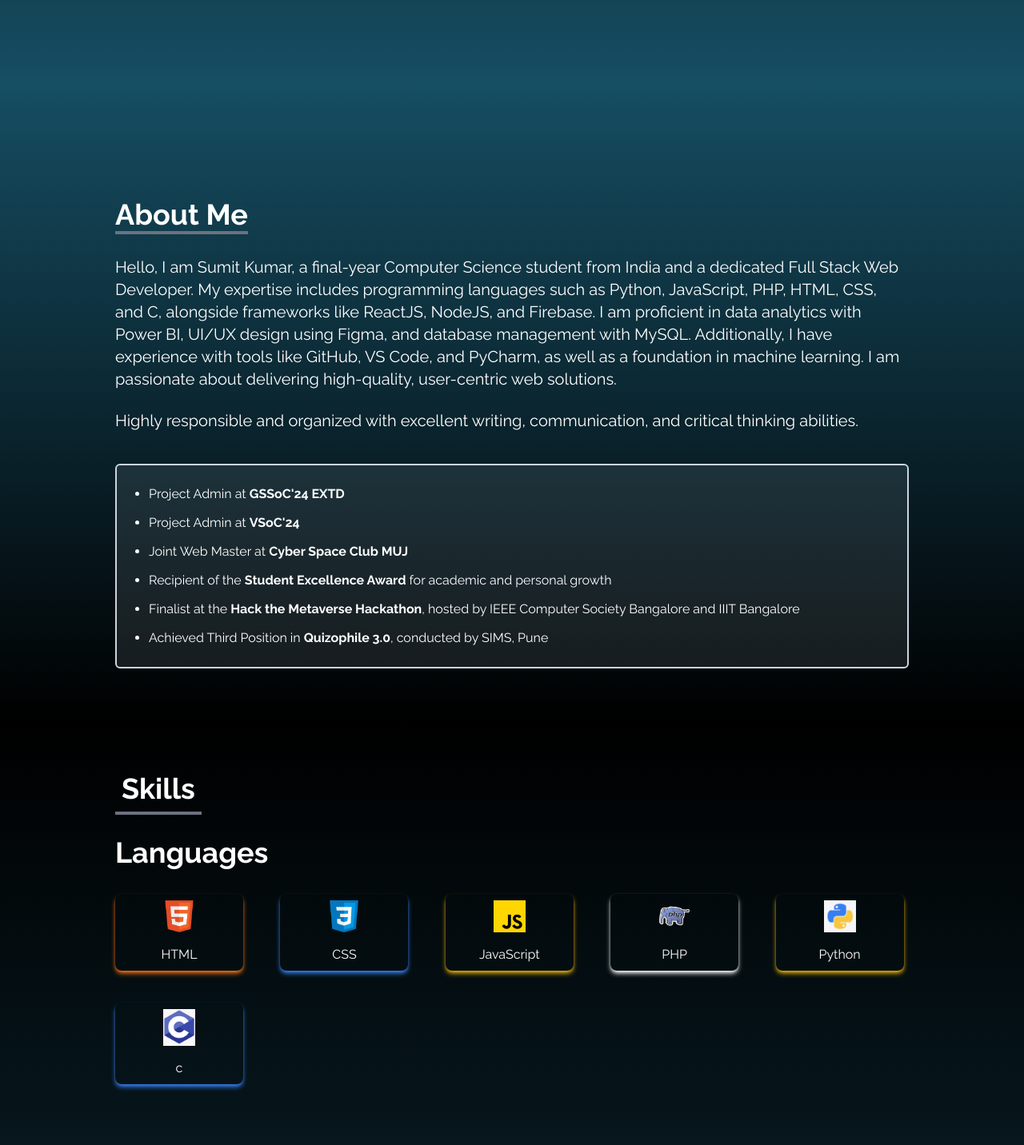
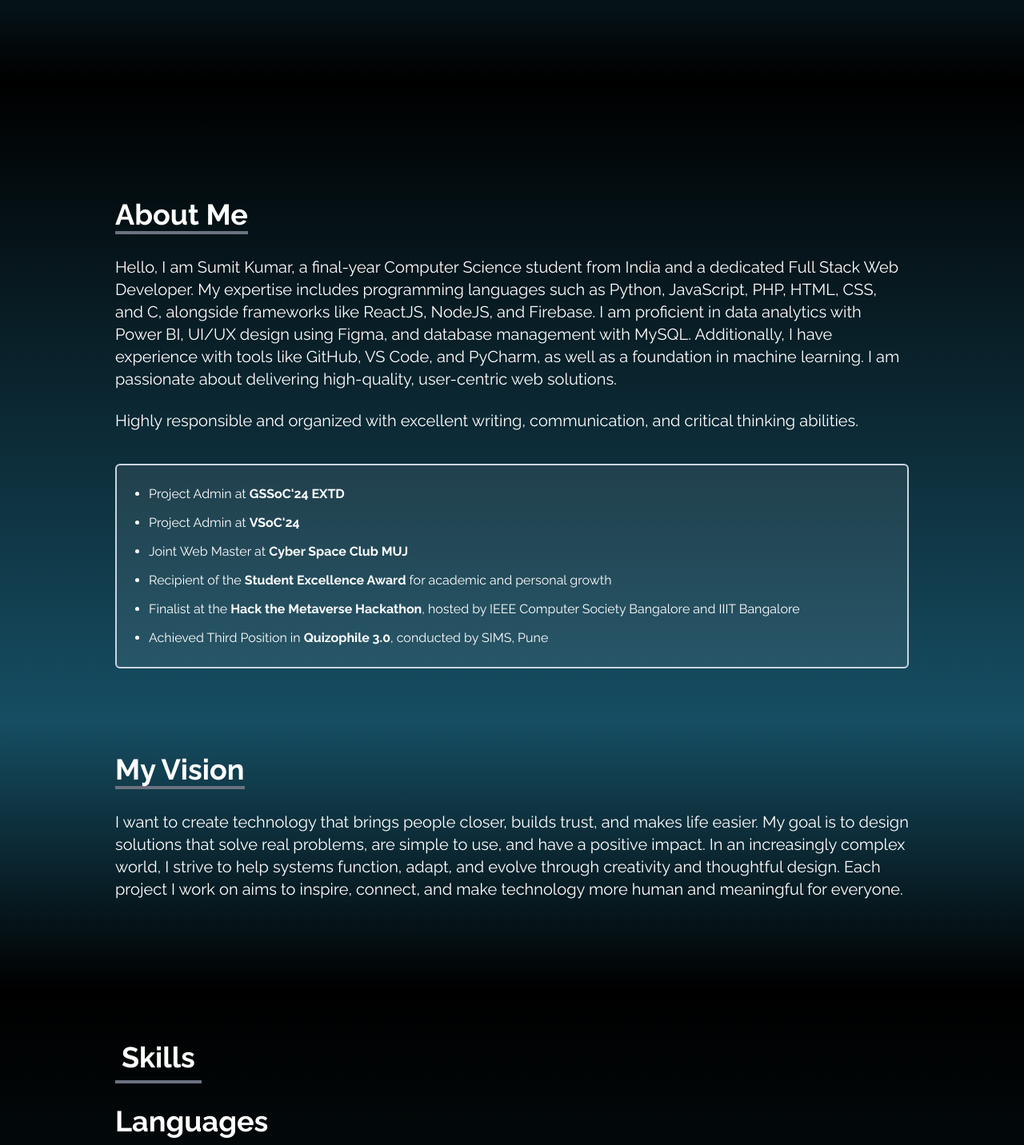
Before and after one commit to 07sumit1002/portfolio_self, a React (Create React App) app: page / in a window 1280 px wide. Shown: the part 698-2130 px from the top of the page at 80% size. Built offline with nearby package versions, Linux system fonts and the light colour scheme.

Commit message:
added vision

```diff
--- a/src/App.js
+++ b/src/App.js
@@ -5,8 +5,9 @@ import Navbar from './Components/Navbar';
 import Projects from './Components/Projects';
 import Skills from './Components/Skills';
 import Sociallinks from './Components/Sociallinks';
-import Contacts from './Components/Contacts'
+import Contacts from './Components/Contacts';
 import Internship from './Components/Internship';
+import Vision from './Components/Vision';
 
 function App() {
   return (
@@ -14,6 +15,7 @@ function App() {
       <Navbar />
       <Home/>
       <About/>
+      <Vision/>
       <Skills/>
       <Projects/>
       <Sociallinks/>
--- a/src/Components/About.jsx
+++ b/src/Components/About.jsx
@@ -4,7 +4,7 @@ const About = () => {
   return (
     <div
       name="about"
-      className="w-full bg-gradient-to-b from-cyan-900 to-black  text-white md:h-screen"
+      className="w-full bg-gradient-to-b from-black to-cyan-900  text-white md:h-screen"
     >
       <div className=" max-w-screen-lg flex flex-col justify-center mx-auto pt-20 px-4 w-full h-full">
         <div className="pb-8">
--- a/src/Components/Home.jsx
+++ b/src/Components/Home.jsx
@@ -4,7 +4,7 @@ import {MdKeyboardDoubleArrowRight} from 'react-icons/md';
 
 const Home = () => {
   return (
-    <div name ='home' className='w-full bg-gradient-to-b from-black to-cyan-900 md:h-screen'>
+    <div name ='home' className='w-full bg-gradient-to-b from-black via-cyan-900 to-black md:h-screen'>
         <div className='max-w-screen-lg flex flex-col items-center justify-center px-4 h-full mx-auto md:flex-row'>
             <div className='flex flex-col justify-center h-full'>
                 <h2 className=" text-4xl sm:text-7xl font-bold text-white pt-24 md:pt-0">Hey! I'm Sumit Kumar</h2>
--- a/src/Components/Internship.jsx
+++ b/src/Components/Internship.jsx
@@ -44,10 +44,13 @@ const Internship = () => {
                                     Read More
                                 </span>
                             </a>
+
                     </div>
                 </div>
+
               ))
             }
+
             </div>
           </div>
         </div>
--- /dev/null
+++ b/src/Components/Vision.jsx
@@ -0,0 +1,52 @@
+import React from "react";
+// import { MdKeyboardDoubleArrowRight } from 'react-icons/md';
+// import heroImage from '../assets/heroImage.png'; // Replace with the correct path to your image file
+
+const Vision = () => {
+  return (
+    // <div
+    //   name="about"
+    //   className="w-full bg-gradient-to-b from-cyan-900 to-black  text-white md:h-screen"
+    // >
+    //   <div className=" max-w-screen-lg flex flex-col justify-center mx-auto pt-20 px-4 w-full h-full">
+    //     <div className="pb-8">
+    //       <p className=" text-4xl font-bold inline border-b-4 border-gray-500">
+    //         My Vision
+    //       </p>
+    //     </div>
+    //     <p className=" text-xl mt-18 text-left">
+    //       I want to create technology that brings people closer, builds trust,
+    //       and makes life easier. My goal is to design solutions that solve real
+    //       problems, are simple to use, and have a positive impact. In an
+    //       increasingly complex world, I strive to help systems function, adapt,
+    //       and evolve through creativity and thoughtful design. Each project I
+    //       work on aims to inspire, connect, and make technology more human and
+    //       meaningful for everyone.
+    //     </p>
+    //   </div>
+    // </div>
+    <div
+  name="about"
+  className="w-full bg-gradient-to-b from-cyan-900 to-black text-white md:h-auto"
+>
+  <div className="max-w-screen-lg flex flex-col justify-center mx-auto pt-10 px-4 w-full h-full">
+    <div className="pb-4">
+      <p className="text-4xl font-bold inline border-b-4 border-gray-500">
+        My Vision
+      </p>
+    </div>
+    <p className="text-xl mt-4 mb-16 text-left">
+      I want to create technology that brings people closer, builds trust,
+      and makes life easier. My goal is to design solutions that solve real
+      problems, are simple to use, and have a positive impact. In an
+      increasingly complex world, I strive to help systems function, adapt,
+      and evolve through creativity and thoughtful design. Each project I
+      work on aims to inspire, connect, and make technology more human and
+      meaningful for everyone.
+    </p>
+  </div><br /><br />
+</div>
+  );
+};
+
+export default Vision;
```
